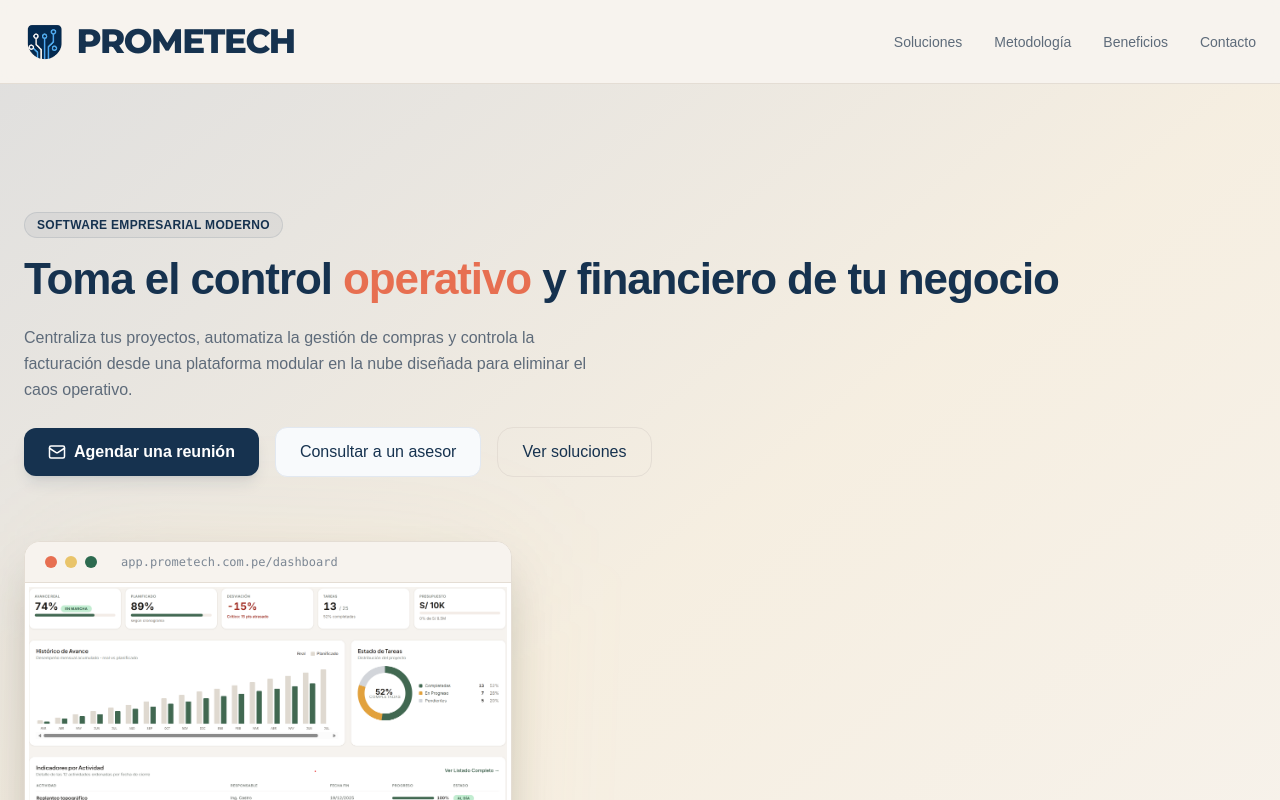
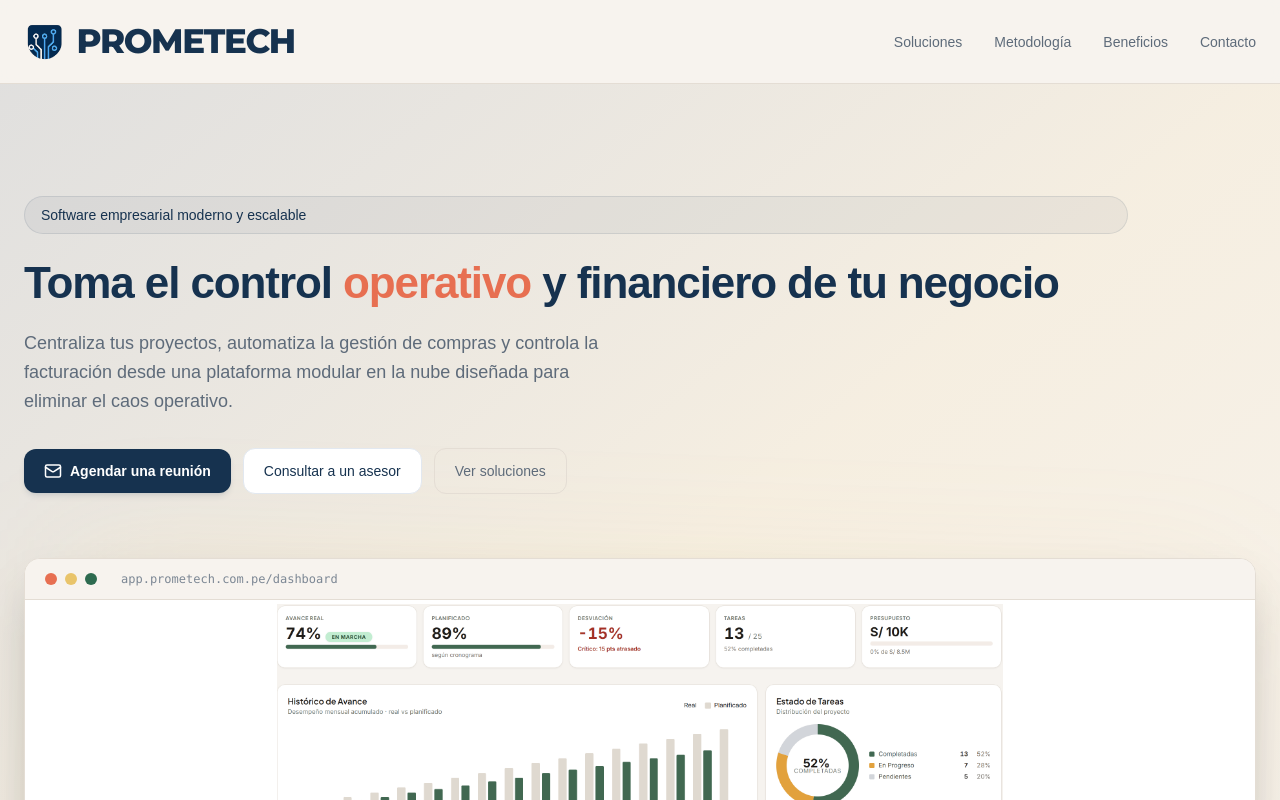
Before and after one commit to alexandermerino-prometech/landing-page, a Next.js app: page / in a window 1280 px wide. Shown: the top 800 px of the page. Built offline with nearby package versions, Linux system fonts and the light colour scheme.

Commit message:
updating hero

```diff
--- a/app/page.tsx
+++ b/app/page.tsx
@@ -131,27 +131,26 @@ export default function PrometechLandingPage() {
       <section className="relative overflow-hidden">
         <div className="absolute inset-0 bg-gradient-to-br from-[#16324F]/10 via-[#E9C46A]/10 to-transparent" />
 
-        <div className="max-w-7xl mx-auto px-6 py-24 lg:py-32 relative z-10 grid lg:grid-cols-2 gap-16 items-center">
+        <div className="max-w-7xl mx-auto px-6 py-20 lg:py-28 relative z-10 grid lg:grid-cols-2 gap-16 items-center">
+          {/* Bloque Izquierdo: Textos y Acciones */}
           <div className="lg:col-span-5 flex flex-col justify-center">
-            <div className="inline-flex self-start items-center rounded-full border border-[#16324F]/10 bg-[#16324F]/5 px-3 py-1 text-xs font-semibold text-[#16324F] mb-4 tracking-wide uppercase">
-              Software empresarial moderno
+            <div className="inline-flex items-center rounded-full border border-[#16324F]/10 bg-[#16324F]/5 px-4 py-2 text-sm text-[#16324F] mb-6">
+              Software empresarial moderno y escalable
             </div>
 
-            {/* Título Principal Rediseñado (Usando la Opción 1 como ejemplo) */}
-            <h2 className="text-3xl md:text-4xl lg:text-[44px] font-extrabold leading-[1.15] tracking-tight mb-5 text-[#16324F]">
+            <h2 className="text-5xl lg:text-6xl lg:text-[44px] font-extrabold leading-[1.15] tracking-tight mb-5 text-[#16324F]">
               Toma el control <span className="text-[#E76F51]">operativo</span> y financiero de tu negocio
             </h2>
 
-            {/* El "Cómo lo hace" se explica detalladamente aquí abajo */}
-            <p className="text-[#5E6B7A] text-[16px] leading-relaxed mb-6 max-w-xl">
+            <p className="text-[#5E6B7A] text-lg leading-relaxed mb-8 max-w-xl">
               Centraliza tus proyectos, automatiza la gestión de compras y controla la facturación desde una plataforma modular en la nube diseñada para eliminar el caos operativo.
             </p>
 
-            <div className="flex flex-wrap items-center gap-4">
+            <div className="flex flex-wrap items-center gap-3">
               {/* Botón Primario: Agendar Demo */}
               <a
                 href="mailto:contacto@prometech.com.pe?subject=Solicitud%20de%20Demostración%20ERP%20-%20Prometech"
-                className="flex items-center gap-2 bg-[#16324F] hover:bg-[#1d436a] text-white font-semibold px-6 py-3 rounded-xl transition-all duration-300 shadow-lg shadow-[#16324F]/10 hover:shadow-[#16324F]/20 hover:-translate-y-0.5"
+                className="flex items-center gap-2 bg-[#16324F] hover:bg-[#1d436a] text-white text-sm font-semibold px-5 py-3 rounded-xl transition-all duration-300 shadow-md shadow-[#16324F]/10 hover:-translate-y-0.5"
               >
                 {/* Icono de Correo */}
                 <svg xmlns="http://www.w3.org/2000/svg" width="18" height="18" viewBox="0 0 24 24" fill="none" stroke="currentColor" strokeWidth="2" strokeLinecap="round" strokeLinejoin="round">
@@ -166,7 +165,7 @@ export default function PrometechLandingPage() {
                 href="https://wa.me/51902041529?text=Hola,%20me%20interesa%20conocer%20más%20sobre%20sus%20servicios."
                 target="_blank"
                 rel="noopener noreferrer"
-                className="flex items-center gap-2 bg-slate-50 border border-slate-200 hover:border-[#16324F] hover:bg-slate-100 text-[#16324F] font-medium px-6 py-3 rounded-xl transition-all duration-300 hover:-translate-y-0.5"
+                className="bg-white border border-slate-200 hover:border-[#16324F] text-[#16324F] text-sm font-medium px-5 py-3 rounded-xl transition-all duration-300 hover:-translate-y-0.5"
               >
                 <span>Consultar a un asesor</span>
               </a>
@@ -176,7 +175,7 @@ export default function PrometechLandingPage() {
                 href="https://www.youtube.com/@Prometech-Peru"
                 target="_blank"
                 rel="noopener noreferrer"
-                className="border border-[#E4DDD4] hover:border-[#2D6A4F] hover:text-[#2D6A4F] transition-all px-6 py-3 rounded-2xl text-[#16324F]"
+                className="border border-[#E4DDD4] hover:border-[#16324F] text-sm text-[#5E6B7A] hover:text-[#16324F] transition-all px-5 py-3 rounded-xl"
               >
                 <span>Ver soluciones</span>
               </a>
@@ -185,7 +184,7 @@ export default function PrometechLandingPage() {
           </div>
 
           {/* Dashboard Real del Sistema */}
-          <div className="relative w-full flex items-center justify-center max-w-5xl mx-auto">
+          <div className="lg:col-span-7 relative w-full flex items-center justify-center">
             {/* Elemento decorativo de fondo */}
             <div className="absolute inset-0 bg-[#E9C46A]/10 rounded-3xl blur-3xl transform rotate-2 scale-95 -z-10" />
 
```
